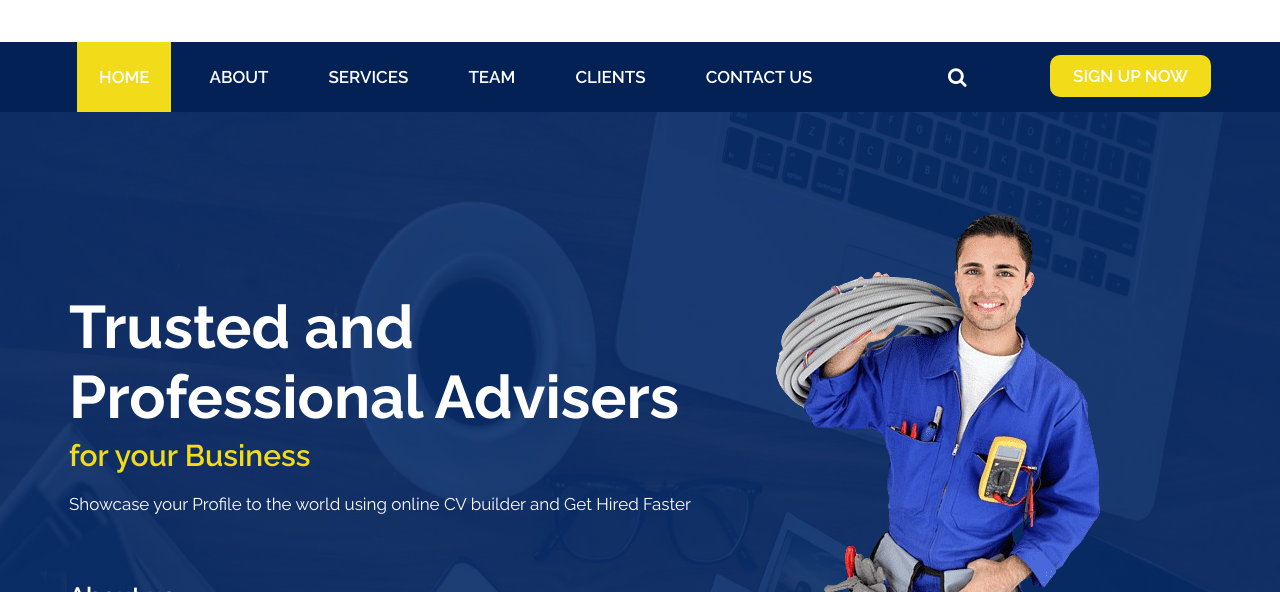
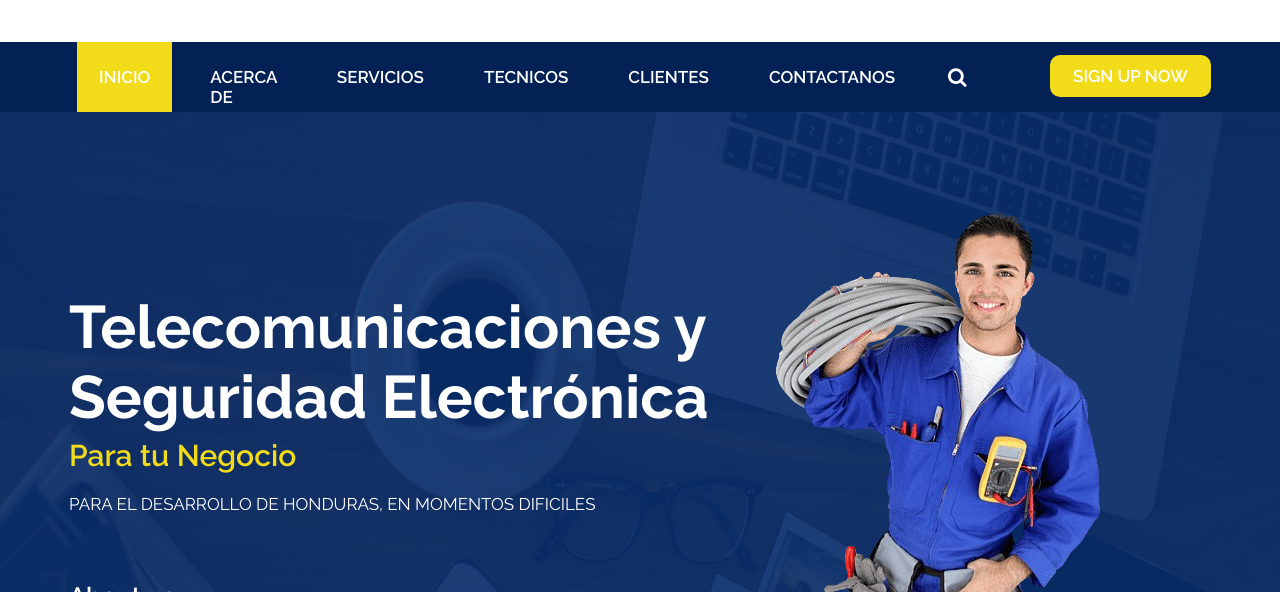
Before and after one commit to ServiciosSabillon/serviciossabillon.github.io, a plain HTML site: page index.html in a window 1280 px wide. Shown: the part 208-800 px from the top of the page. Drawn offline with nearby package versions, Linux system fonts and the light colour scheme.

Commit message:
Update index.html

```diff
--- a/index.html
+++ b/index.html
@@ -109,22 +109,22 @@
                         <div class="collapse navbar-collapse" id="navbarsExample04">
                            <ul class="navbar-nav mr-auto">
                               <li class="nav-item active">
-                                 <a class="nav-link" href="index.html"> Home </a>
+                                 <a class="nav-link" href="index.html"> Inicio </a>
                               </li>
                               <li class="nav-item">
-                                 <a class="nav-link" href="about.html">about</a>
+                                 <a class="nav-link" href="about.html">Acerca de</a>
                               </li>
                               <li class="nav-item">
-                                 <a class="nav-link" href="service.html">services</a>
+                                 <a class="nav-link" href="service.html">Servicios</a>
                               </li>
                               <li class="nav-item">
-                                 <a class="nav-link" href="team.html">team </a>
+                                 <a class="nav-link" href="team.html">Tecnicos</a>
                               </li>
                               <li class="nav-item">
-                                 <a class="nav-link" href="client.html">Clients</a>
+                                 <a class="nav-link" href="client.html">Clientes</a>
                               </li>
                               <li class="nav-item">
-                                 <a class="nav-link" href="contact.html"> contact us </a>
+                                 <a class="nav-link" href="contact.html">Contactanos</a>
                               </li>
                            </ul>
                         </div>
@@ -149,9 +149,9 @@
          <div class="row">
             <div class="col-md-7 col-lg-7">
                <div class="text-bg">
-                  <h1>Trusted and <br>Professional Advisers</h1>
-                  <span>for your Business</span>
-                  <p>Showcase your Profile to the world using online CV builder and Get Hired Faster</p>
+                  <h1>Telecomunicaciones y<br>Seguridad Electrónica</h1>
+                  <span>Para tu Negocio</span>
+                  <p>PARA EL DESARROLLO DE HONDURAS, EN MOMENTOS DIFICILES</p>
                   <a href="#">About us</a>
                </div>
             </div>
```
